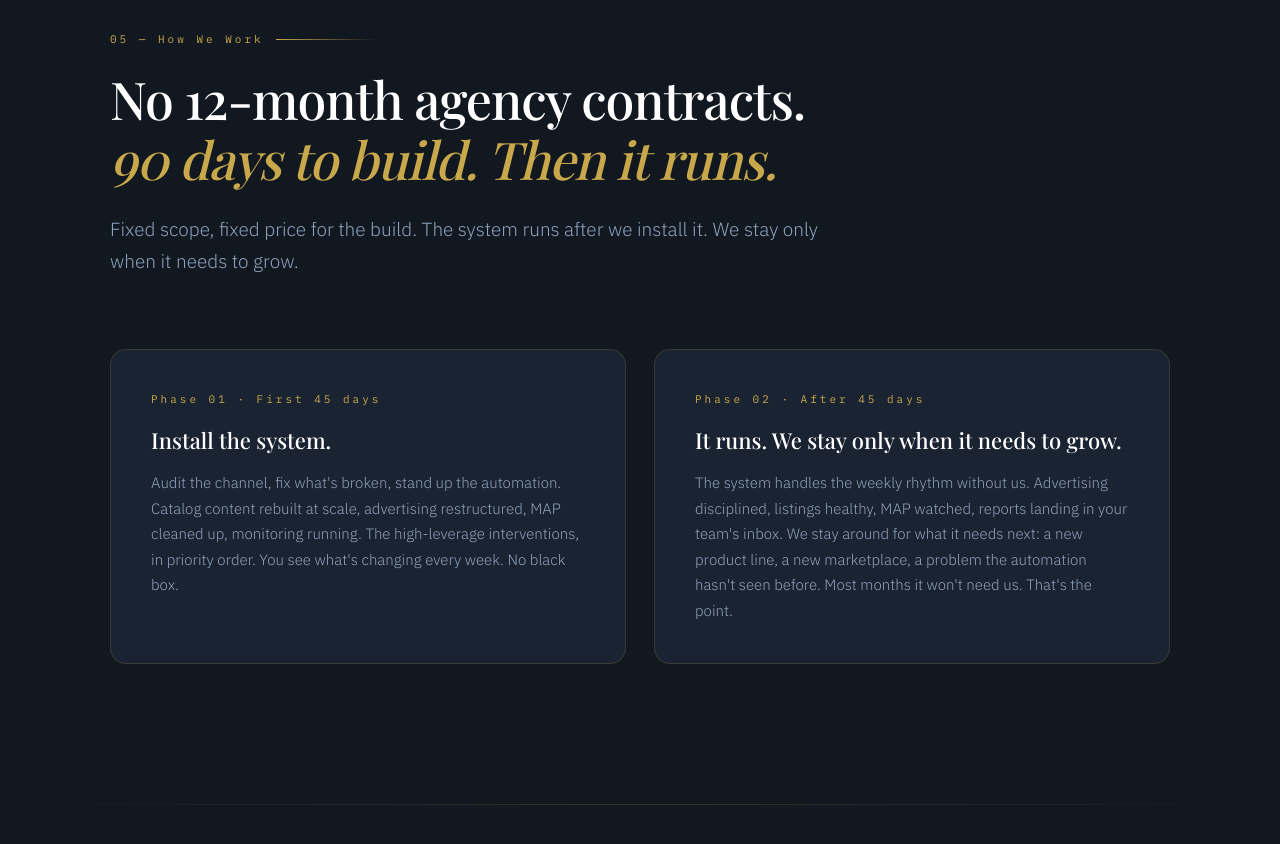
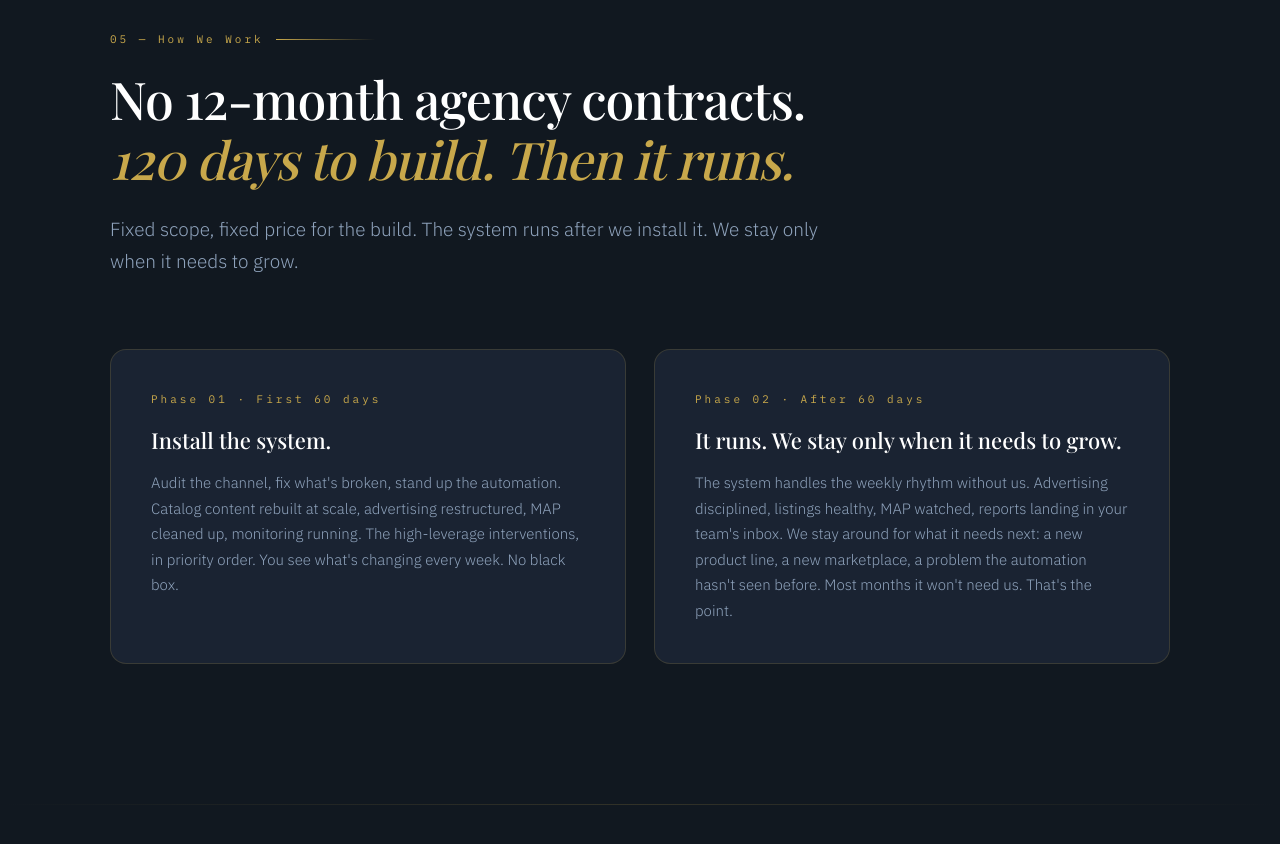
Before and after one commit to stevedlernmore/lernmore, a plain HTML site: page index.html in a window 1280 px wide. Shown: the part 6280-7124 px from the top of the page. Drawn offline with nearby package versions, Linux system fonts and the light colour scheme.

Commit message:
Update index.html
90 to 120 days

```diff
--- a/index.html
+++ b/index.html
@@ -757,18 +757,18 @@
   <div class="container">
     <div class="section-header">
       <div class="section-number">05 — How We Work</div>
-      <h2 class="section-title"> No 12-month agency contracts.<br><em>90 days to build. Then it runs.</em></h2>
+      <h2 class="section-title"> No 12-month agency contracts.<br><em>120 days to build. Then it runs.</em></h2>
       <p class="section-intro">Fixed scope, fixed price for the build. The system runs after we install it. We stay only when it needs to grow.</p>
     </div>
 
     <div class="how-grid">
       <div class="how-card fade-in">
-        <div class="how-num">Phase 01 · First 45 days</div>
+        <div class="how-num">Phase 01 · First 60 days</div>
         <h4>Install the system.</h4>
         <p>Audit the channel, fix what's broken, stand up the automation. Catalog content rebuilt at scale, advertising restructured, MAP cleaned up, monitoring running. The high-leverage interventions, in priority order. You see what's changing every week. No black box.</p>
       </div>
       <div class="how-card fade-in stagger-1">
-        <div class="how-num">Phase 02 · After 45 days</div>
+        <div class="how-num">Phase 02 · After 60 days</div>
         <h4>It runs. We stay only when it needs to grow.</h4>
         <p>The system handles the weekly rhythm without us. Advertising disciplined, listings healthy, MAP watched, reports landing in your team's inbox. We stay around for what it needs next: a new product line, a new marketplace, a problem the automation hasn't seen before. Most months it won't need us. That's the point.</p>
       </div>
```
